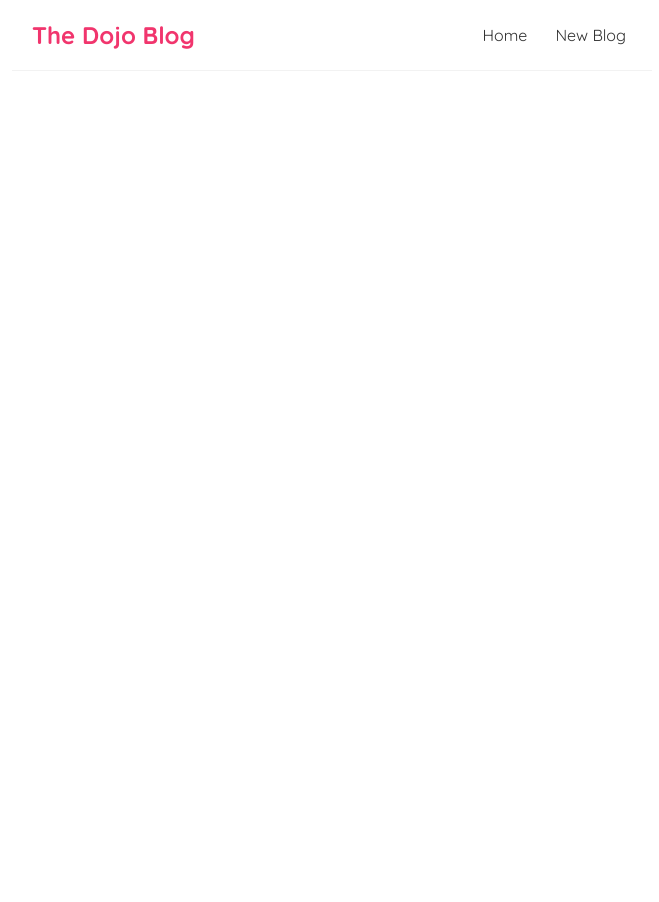
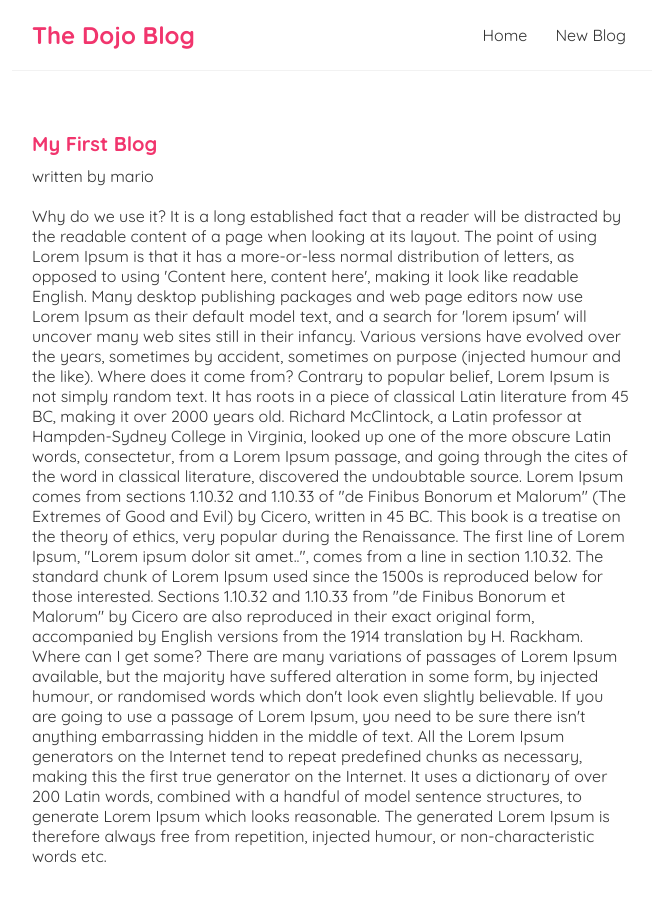
Before and after one commit to enmanuelr7/dojo-blog, a React (Create React App) app: page /blogs/1 in a window 1280 px wide. Shown: the top 902 px of the page, without its empty margins (308-967 px from the left). Before the commit the page ends 800 px from the top, so only its background shows below. Built offline with nearby package versions, Linux system fonts and the light colour scheme; data requests are answered from the project's data file.

Commit message:
blog details page

```diff
--- a/src/App.js
+++ b/src/App.js
@@ -2,6 +2,7 @@ import { BrowserRouter as Router, Route, Switch } from 'react-router-dom';
 import Navbar from './Navbar';
 import Home from './Home';
 import Create from './Create';
+import BlogDetails from './BlogDetails';
 
 function App() {
   return (
@@ -16,6 +17,9 @@ function App() {
             <Route path="/create">
               <Create />
             </Route>
+            <Route path="/blogs/:id">
+              <BlogDetails />
+            </Route>
           </Switch>
         </div>
       </div>
--- /dev/null
+++ b/src/BlogDetails.js
@@ -0,0 +1,26 @@
+import { useParams } from 'react-router';
+import useFetch from './useFetch';
+
+const BlogDetails = () => {
+  const { id } = useParams();
+  const { data: blog, isLoading, error } = useFetch(
+    `http://localhost:8000/blogs/${id}`
+  );
+  return (
+    blog && (
+      <div className="blog-details">
+        {isLoading && <div>Loading...</div>}
+        {error && <div>{error}</div>}
+        {blog && (
+          <article>
+            <h2>{blog.title}</h2>
+            <p>written by {blog.author}</p>
+            <div>{blog.body}</div>
+          </article>
+        )}
+      </div>
+    )
+  );
+};
+
+export default BlogDetails;
--- a/src/BlogList.js
+++ b/src/BlogList.js
@@ -1,12 +1,16 @@
+import { Link } from 'react-router-dom';
+
 function BlogList({ blogs, title }) {
   return (
     <div className="blog-list">
       <h2>{title}</h2>
       {blogs.map((blog) => (
-        <div className="blog-preview" key={blog.id}>
-          <h2>{blog.title}</h2>
-          <p>Written by {blog.author}</p>
-        </div>
+        <Link to={`/blogs/${blog.id}`} key={blog.id} className="blog-link">
+          <div className="blog-preview">
+            <h2>{blog.title}</h2>
+            <p>Written by {blog.author}</p>
+          </div>
+        </Link>
       ))}
     </div>
   );
--- a/src/index.css
+++ b/src/index.css
@@ -48,3 +48,26 @@
   color: #f1356d;
   margin-bottom: 8px;
 }
+.blog-link {
+  text-decoration: none;
+}
+
+/* blog details page */
+.blog-details h2 {
+  font-size: 20px;
+  color: #f1356d;
+  margin-bottom: 10px;
+}
+
+.blog-details div {
+  margin: 20px 0;
+}
+
+/* .blog-details button {
+  background: #f1356d;
+  color: #fff;
+  border: 0;
+  padding: 8px;
+  border-radius: 8px;
+  cursor: pointer;
+} */
```
